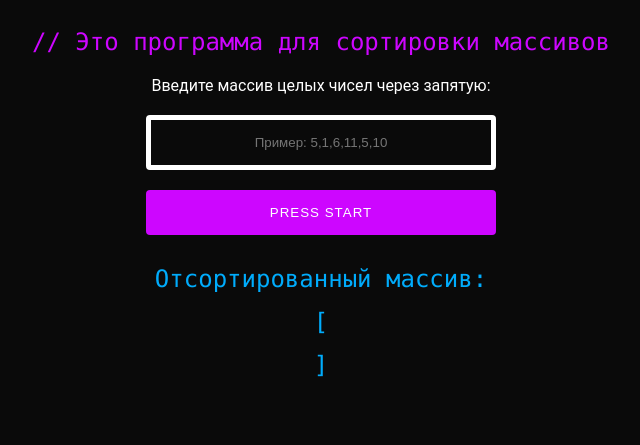
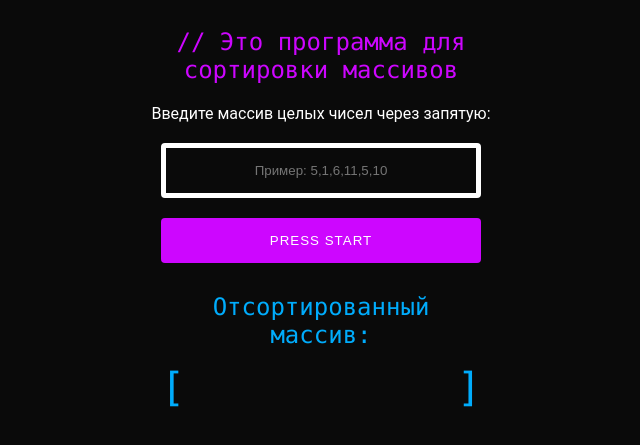
Before and after one commit to Aniamanson/mergeSort, a plain HTML site: page index.html in a window 1280 px wide. Shown: the part 79-524 px from the top of the page, without its empty margins (319-959 px from the left). Drawn offline with Linux system fonts and the light colour scheme.

Commit message:
Update style.css

```diff
--- a/style.css
+++ b/style.css
@@ -11,7 +11,7 @@
 }
 
 .content {
-  max-width: 600px;
+  max-width: 350px;
   margin: 0 auto;
   font-family: "Roboto", sans-serif;
   font-size: 16px;
@@ -46,7 +46,6 @@
 }
 
 .content__body {
-  max-width: 350px;
   padding: 0 15px;
   margin: 0 auto;
 }
@@ -108,11 +107,21 @@ button:hover {
   font-weight: bold;
 }
 
+.wrap {
+  margin: 15px 0 50px 0;
+  display: flex;
+  width: 100%;
+  justify-content: space-between;
+  align-items: center;
+}
+
 .output__block {
-  margin-top: 15px
+  font-size: 40px;
 }
 
 .output__array {
-  margin-top: 10px;
   color: white;
+  word-wrap: break-word;
+  max-width: 88%;
+  font-size: 18px;
 }
```
